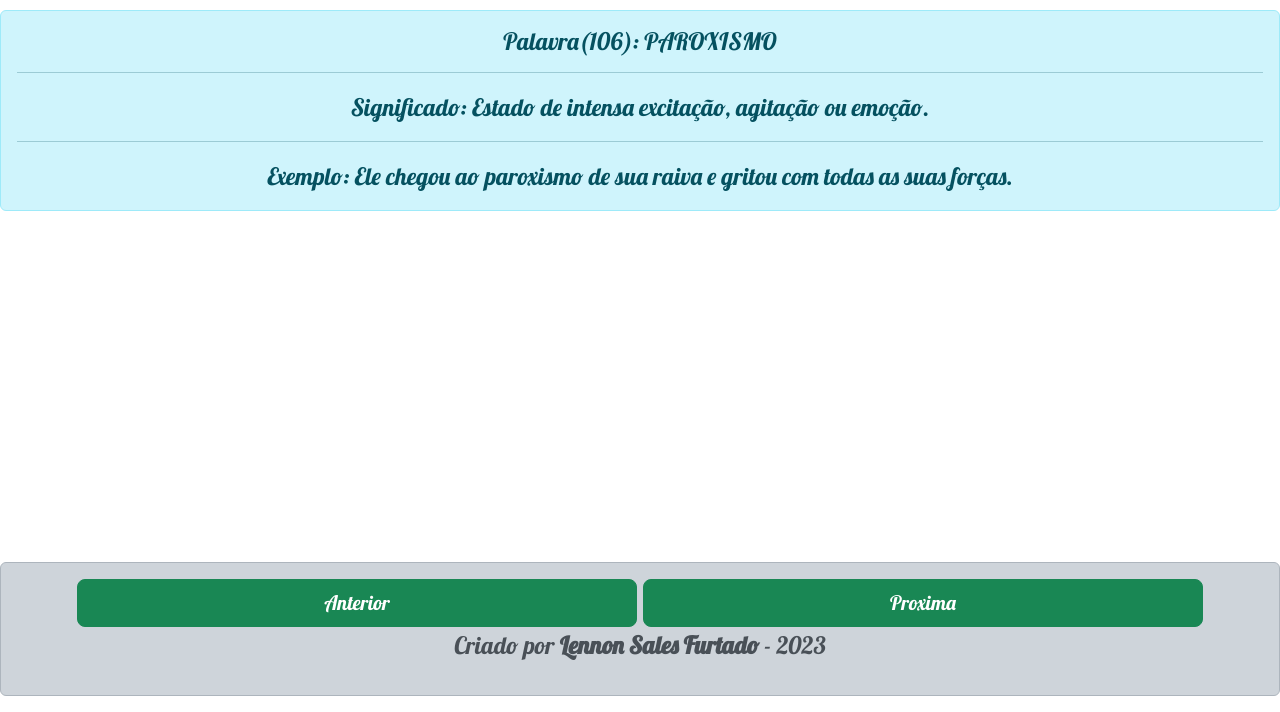
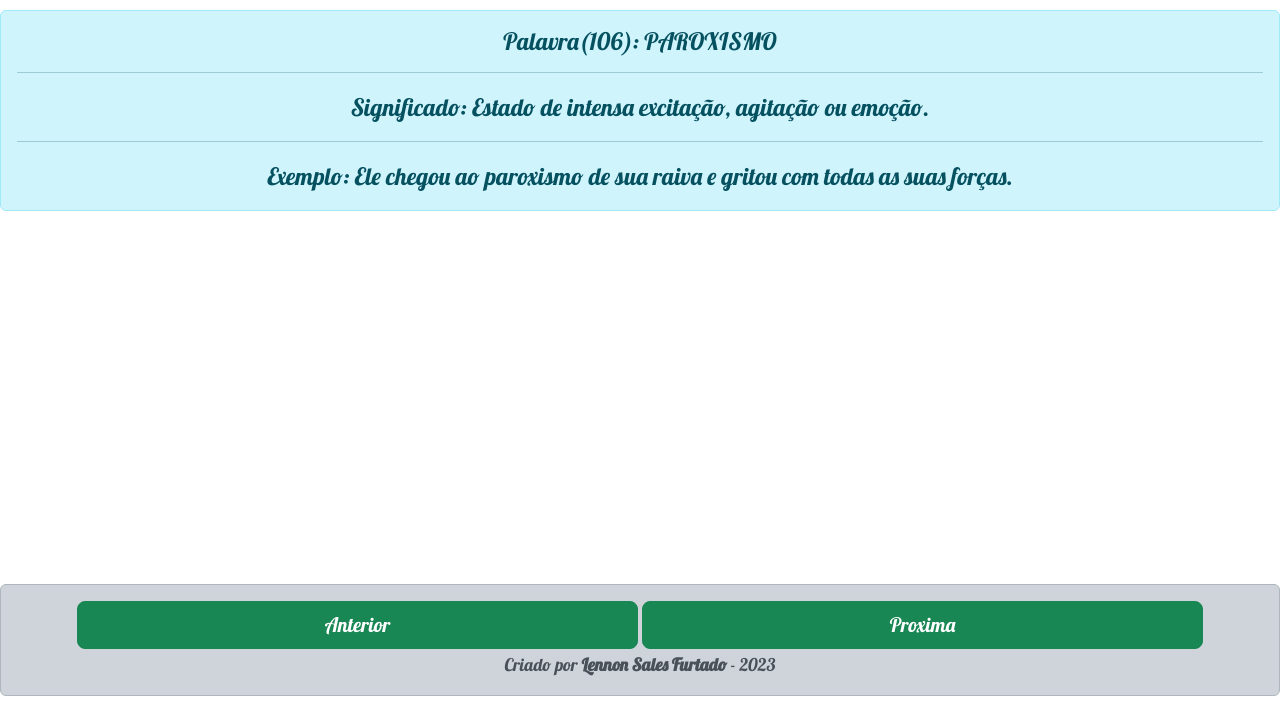
Before and after one commit to Biosdead/RareWords, a plain HTML site: page index.html in a window 1280 px wide. Shown: the part 88-800 px from the top of the page. Drawn offline with nearby package versions, Linux system fonts and the light colour scheme.

Commit message:
Version 1.13

```diff
--- a/index.html
+++ b/index.html
@@ -9,9 +9,9 @@
     <link rel="preconnect" href="https://fonts.gstatic.com" crossorigin>
     <link href="https://fonts.googleapis.com/css2?family=Lobster&display=swap" rel="stylesheet">
     <link rel="stylesheet" href="style.css">
-    <script src="baseDeDados.js">
+    <script src="./baseDeDados.js">
     </script>
-    <script src="script.js">
+    <script src="./script.js">
     </script>
     <title>Palavras Raras</title>
 </head>
@@ -32,6 +32,7 @@
 <footer class="alert alert-dark fixed-bottom" role="alert">
     <button onclick="PreviousWord()" type="button" class="btn btn-success btn-lg">Anterior</button>
     <button onclick="NextWord()" type="button" class="btn btn-success btn-lg">Proxima</button>
-    <p>Criado por <b>Lennon Sales Furtado</b> - 2023</p>
+    <br>
+    <small>Criado por <b>Lennon Sales Furtado</b> - 2023</small>
 </footer>
 </html>
--- a/script.js
+++ b/script.js
@@ -8,7 +8,7 @@ window.onload = function() {
     globalIndex = dayIndex;
     GetWord(dayIndex);
     // alert(Object.keys(palavras).length-1); //  Mostra o tamanho atual do JSON, ou seja a quantidade de palavras.
-    alert("Version 1.12")
+    // alert("Version 1.13")
 };
 
 
--- a/style.css
+++ b/style.css
@@ -9,6 +9,10 @@ body{
     /* margin-top: 15%;  */
 }
 
+footer{
+    font-size: smaller;
+}
+
 button{
     width: 45%;
 }
```
